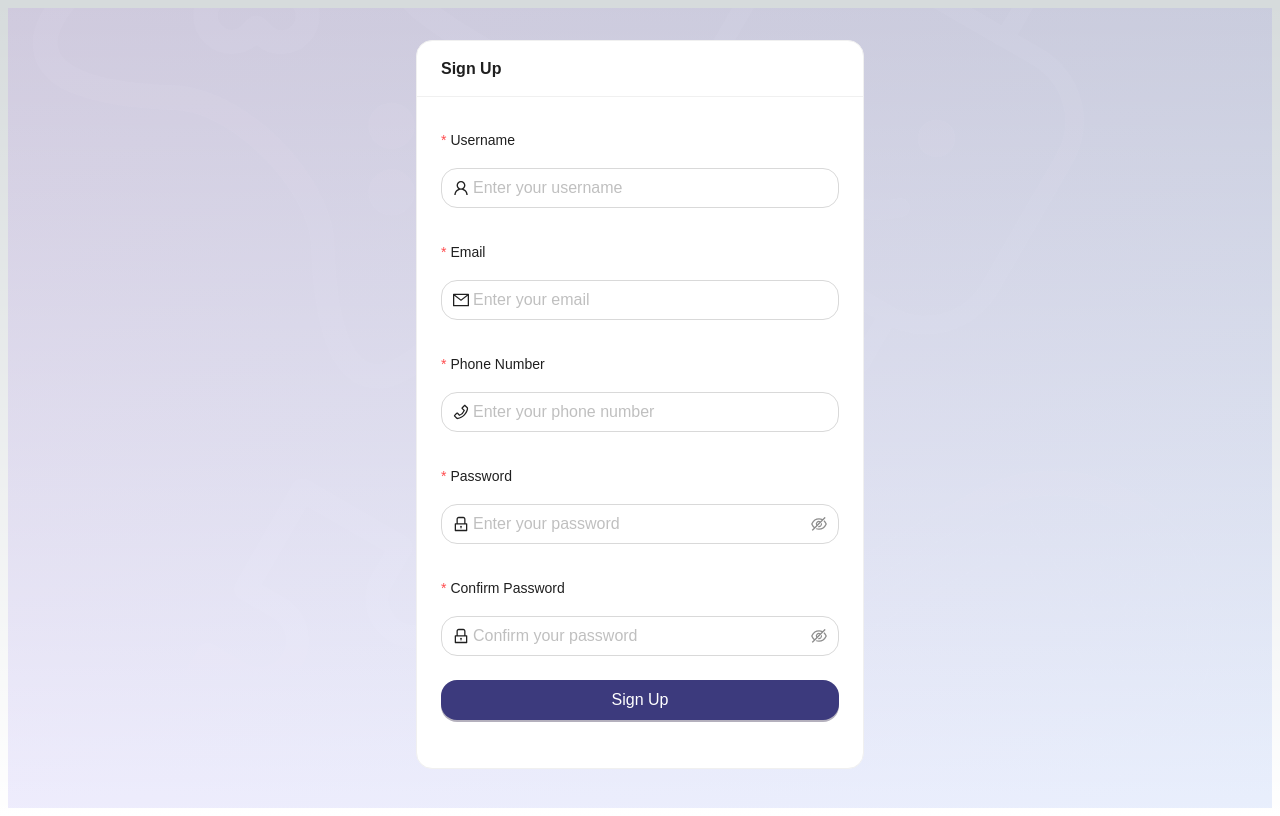
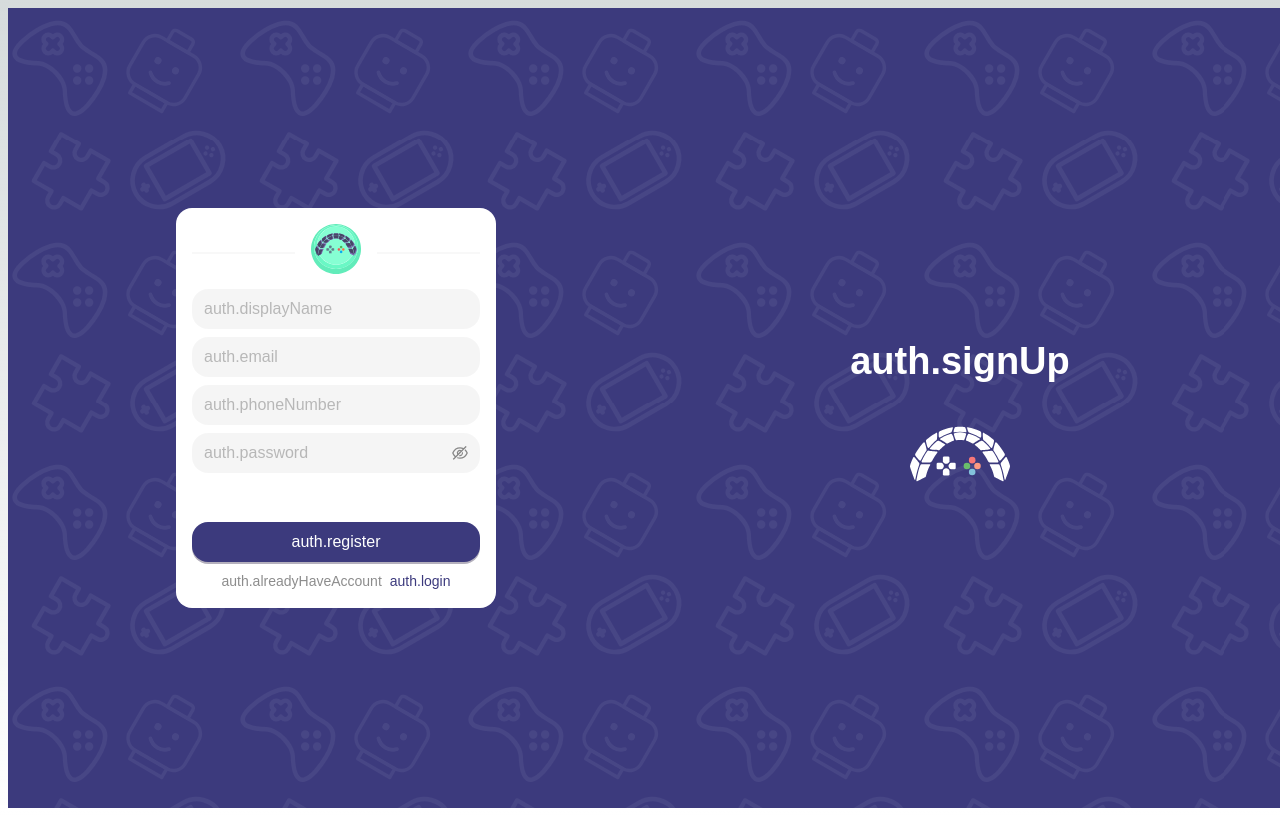
Before and after one commit to CEIT-SSC/em_frontend, a Next.js app in the folder apps/game_craft/: page /en/auth/signup in a window 1280 px wide. Built offline with nearby package versions, Linux system fonts and the light colour scheme; no server answers.

Commit message:
Fix auth pages

```diff
--- a/apps/game_craft/app/[locale]/auth/forgot-password/page.tsx
+++ b/apps/game_craft/app/[locale]/auth/forgot-password/page.tsx
@@ -1,105 +1,169 @@
 'use client'
 
+import { Button, Col, Divider, Flex, Input, Row, theme, Typography } from 'antd'
 import { useState } from 'react'
-import { Button, Form, Input, Card, message, Flex, Result } from 'antd'
-import { MailOutlined } from '@ant-design/icons'
 import { useTranslations } from 'next-intl'
 import { Link } from '@/lib/navigation'
+import Image from 'next/image'
+import { message } from 'antd'
+
+const { useToken } = theme
 
 export default function ForgotPasswordPage() {
+  const { token } = useToken()
+  const t = useTranslations('auth')
+  const [email, setEmail] = useState('')
   const [loading, setLoading] = useState(false)
-  const [emailSent, setEmailSent] = useState(false)
-  const t = useTranslations('app.auth')
+  const [resetSent, setResetSent] = useState(false)
 
-  const onFinish = async (values: { email: string }) => {
+  const handleResetPassword = async () => {
     try {
       setLoading(true)
-      // Simulate API call for forgot password
-      await new Promise(resolve => setTimeout(resolve, 2000))
-      setEmailSent(true)
-      message.success('Password reset email sent!')
-    } catch (error) {
-      console.error('Forgot password error:', error)
-      message.error('Failed to send reset email. Please try again.')
+      // TODO: Implement forgot password API call
+      await new Promise(resolve => setTimeout(resolve, 1000))
+
+      setResetSent(true)
+      message.success('Reset link sent to your email!')
+    } catch (e) {
+      console.error(e)
+      message.error('Failed to send reset link. Please try again.')
     } finally {
       setLoading(false)
     }
   }
 
-  if (emailSent) {
-    return (
-      <Flex
-        align="center"
-        justify="center"
-        style={{
-          minHeight: '80vh',
-          padding: '2rem',
-        }}
-      >
-        <Result
-          status="success"
-          title="Email Sent Successfully!"
-          subTitle="Please check your email for password reset instructions."
-          extra={[
-            <Link key="login" href="/auth/login">
-              <Button type="primary">Back to Login</Button>
-            </Link>
-          ]}
-        />
-      </Flex>
-    )
-  }
+  return (
+    <Flex style={{ padding: '1rem', width: '100%', height: '100%' }}>
+      <Row style={{ height: '100%', width: '100%' }}>
+        <Col
+          span={24}
+          order={2}
+          md={{ span: 12, order: 1 }}
+        >
+          <Flex
+            align="center"
+            justify="center"
+            style={{ width: '100%', height: '100%' }}
+          >
+            {/* Forgot Password Form */}
+            <Flex
+              vertical
+              align="center"
+              justify="space-between"
+              style={{
+                padding: '1rem',
+                borderRadius: token.borderRadius,
+                minWidth: '300px',
+                minHeight: '400px',
+                backgroundColor: token.colorBgBase,
+                width: '25vw',
+                height: '50vh'
+              }}
+            >
+              <Flex
+                vertical
+                align="center"
+                justify="center"
+                gap="small"
+                style={{ width: '100%' }}
+              >
+                <Divider type="horizontal" variant="solid" style={{ margin: 0 }}>
+                  <Image
+                    src="/images/light-3d-bulb.svg"
+                    alt="logo"
+                    width={50}
+                    height={50}
+                  />
+                </Divider>
 
-  return (
-    <Flex
-      align="center"
-      justify="center"
-      style={{
-        minHeight: '80vh',
-        padding: '2rem',
-      }}
-    >
-      <Card title="Forgot Password" className="w-full max-w-md">
-        <Form
-          name="forgot-password"
-          onFinish={onFinish}
-          layout="vertical"
-          size="large"
+                <Typography.Title level={4} style={{ margin: '1rem 0', textAlign: 'center' }}>
+                  {t('resetPassword')}
+                </Typography.Title>
+
+                <Typography.Paragraph style={{ textAlign: 'center', marginBottom: '1rem' }}>
+                  {t('resetPasswordInstructions')}
+                </Typography.Paragraph>
+
+                {!resetSent ? (
+                  <Input
+                    placeholder={t('email')}
+                    size="large"
+                    variant="filled"
+                    value={email}
+                    onChange={(e) => setEmail(e.target.value)}
+                  />
+                ) : (
+                  <Typography.Text type="success" style={{ textAlign: 'center' }}>
+                    {t('resetLinkSent')}
+                  </Typography.Text>
+                )}
+              </Flex>
+
+              <Flex
+                vertical
+                align="center"
+                justify="center"
+                style={{ width: '100%' }}
+                gap="small"
+              >
+                {!resetSent ? (
+                  <Button
+                    type="primary"
+                    size="large"
+                    style={{ width: '100%' }}
+                    loading={loading}
+                    onClick={handleResetPassword}
+                    disabled={!email}
+                  >
+                    {t('sendResetLink')}
+                  </Button>
+                ) : (
+                  <Button
+                    type="default"
+                    size="large"
+                    style={{ width: '100%' }}
+                    onClick={() => setResetSent(false)}
+                  >
+                    {t('sendAnotherLink')}
+                  </Button>
+                )}
+
+                <Flex align="center" justify="center" gap="small">
+                  <Typography.Text type="secondary">
+                    {t('rememberPassword')}
+                  </Typography.Text>
+                  <Link href="/auth/login">
+                    {t('backToLogin')}
+                  </Link>
+                </Flex>
+              </Flex>
+            </Flex>
+          </Flex>
+        </Col>
+        <Col
+          span={0}
+          order={1}
+          md={{ span: 12, order: 2 }}
         >
-          <Form.Item
-            name="email"
-            label="Email"
-            rules={[
-              { required: true, message: 'Please input your email!' },
-              { type: 'email', message: 'Please enter a valid email!' }
-            ]}
+          <Flex
+            vertical
+            align="center"
+            justify="center"
+            style={{ height: '100%', width: '100%' }}
+            gap={1}
           >
-            <Input
-              prefix={<MailOutlined />}
-              placeholder="Enter your email address"
+            <Typography.Title style={{ color: token.colorBgBase, fontWeight: 'bolder' }}>
+              {t('resetPassword')}
+            </Typography.Title>
+            <Image
+              src="/images/dark-3d.svg"
+              alt="logo"
+              width={100}
+              height={100}
             />
-          </Form.Item>
-
-          <Form.Item>
-            <Button
-              type="primary"
-              htmlType="submit"
-              className="w-full"
-              loading={loading}
-            >
-              Send Reset Email
-            </Button>
-          </Form.Item>
-
-          <Form.Item>
-            <Flex justify="center">
-              <Link href="/auth/login">
-                <Button type="link">Back to Login</Button>
-              </Link>
-            </Flex>
-          </Form.Item>
-        </Form>
-      </Card>
+          </Flex>
+        </Col>
+      </Row>
     </Flex>
   )
 }
--- a/apps/game_craft/app/[locale]/auth/layout.tsx
+++ b/apps/game_craft/app/[locale]/auth/layout.tsx
@@ -1,18 +1,28 @@
+'use client'
+
+import { Flex, Layout, theme } from 'antd'
+
+const { useToken } = theme
+
 export default function AuthLayout({
   children,
 }: {
   children: React.ReactNode
 }) {
+  const { token } = useToken()
+
   return (
-    <div
-      className="min-h-screen w-full bg-cover bg-center bg-no-repeat"
-      style={{
-        backgroundImage: "url('/images/pattern.svg')"
-      }}
-    >
-      <div className="min-h-screen w-full bg-gradient-to-br from-purple-600/10 to-blue-600/10">
+    <Flex style={{ width: '100vw', height: '100vh' }}>
+      <Layout
+        style={{
+          height: '100%',
+          width: '100%',
+          backgroundImage: "url('/images/pattern.svg')",
+          backgroundColor: token.colorPrimary
+        }}
+      >
         {children}
-      </div>
-    </div>
+      </Layout>
+    </Flex>
   );
 }
--- a/apps/game_craft/app/[locale]/auth/login/page.tsx
+++ b/apps/game_craft/app/[locale]/auth/login/page.tsx
@@ -1,17 +1,151 @@
-import { Card, Flex } from 'antd'
-import LoginForm from '@/components/LoginForm'
+'use client'
+
+import { Button, Col, Divider, Flex, Input, Row, theme, Typography } from 'antd'
+import { useState } from 'react'
+import { useTranslations } from 'next-intl'
+import { Link } from '@/lib/navigation'
+import Image from 'next/image'
+
+const { useToken } = theme
 
 export default function LoginPage() {
+  const { token } = useToken()
+  const t = useTranslations('auth')
+  const [email, setEmail] = useState('')
+  const [password, setPassword] = useState('')
+  const [loading, setLoading] = useState(false)
+
+  const handleLogin = async () => {
+    try {
+      setLoading(true)
+      // TODO: Implement login API call
+      console.log('Login:', { email, password })
+    } catch (e) {
+      console.error(e)
+    } finally {
+      setLoading(false)
+    }
+  }
+
   return (
+    <Flex style={{ padding: '1rem', width: '100%', height: '100%' }}>
+      <Row style={{ height: '100%', width: '100%' }}>
+        <Col
+          span={24}
+          order={2}
+          md={{ span: 12, order: 1 }}
+        >
           <Flex
             align="center"
             justify="center"
+            style={{ width: '100%', height: '100%' }}
+          >
+            {/* Login Form */}
+            <Flex
+              vertical
+              align="center"
+              justify="space-between"
               style={{
-        minHeight: '80vh',
-        padding: '2rem',
+                padding: '1rem',
+                borderRadius: token.borderRadius,
+                minWidth: '300px',
+                minHeight: '400px',
+                backgroundColor: token.colorBgBase,
+                width: '25vw',
+                height: '50vh'
               }}
             >
-      <LoginForm />
+              <Flex
+                vertical
+                align="center"
+                justify="center"
+                gap="small"
+                style={{ width: '100%' }}
+              >
+                <Divider type="horizontal" variant="solid" style={{ margin: 0 }}>
+                  <Image
+                    src="/images/light-3d-bulb.svg"
+                    alt="logo"
+                    width={50}
+                    height={50}
+                  />
+                </Divider>
+
+                <Input
+                  placeholder={t('email')}
+                  size="large"
+                  variant="filled"
+                  value={email}
+                  onChange={(e) => setEmail(e.target.value)}
+                />
+
+                <Input.Password
+                  placeholder={t('password')}
+                  size="large"
+                  variant="filled"
+                  value={password}
+                  onChange={(e) => setPassword(e.target.value)}
+                />
+
+                <Flex align="center" justify="start" style={{ width: '100%' }}>
+                  <Link href="/auth/forgot-password" style={{ fontSize: 'small' }}>
+                    {t('forgotPassword')}
+                  </Link>
+                </Flex>
+              </Flex>
+
+              <Flex
+                vertical
+                align="center"
+                justify="center"
+                style={{ width: '100%' }}
+                gap="small"
+              >
+                <Button
+                  type="primary"
+                  size="large"
+                  style={{ width: '100%' }}
+                  loading={loading}
+                  onClick={handleLogin}
+                >
+                  {t('login')}
+                </Button>
+                <Flex align="center" justify="center" gap="small">
+                  <Typography.Text type="secondary">
+                    {t('doNotHaveAccount')}
+                  </Typography.Text>
+                  <Link href="/auth/signup">
+                    {t('signUp')}
+                  </Link>
+                </Flex>
+              </Flex>
+            </Flex>
+          </Flex>
+        </Col>
+        <Col
+          span={0}
+          order={1}
+          md={{ span: 12, order: 2 }}
+        >
+          <Flex
+            vertical
+            align="center"
+            justify="center"
+            style={{ height: '100%', width: '100%' }}
+            gap={1}
+          >
+            <Typography.Title style={{ color: token.colorBgBase, fontWeight: 'bolder' }}>
+              {t('login')}
+            </Typography.Title>
+            <Image
+              src="/images/dark-3d.svg"
+              alt="logo"
+              width={100}
+              height={100}
+            />
+          </Flex>
+        </Col>
+      </Row>
     </Flex>
   )
 }
--- a/apps/game_craft/app/[locale]/auth/signup/page.tsx
+++ b/apps/game_craft/app/[locale]/auth/signup/page.tsx
@@ -1,35 +1,29 @@
 'use client'
 
+import { Button, Col, Divider, Flex, Input, Row, theme, Typography } from 'antd'
 import { useState } from 'react'
-import { Button, Form, Input, Card, message, Flex } from 'antd'
-import { UserOutlined, LockOutlined, MailOutlined, PhoneOutlined } from '@ant-design/icons'
 import { useTranslations } from 'next-intl'
-import { useAuth } from '@/components/providers/AuthProvider'
-import { useRouter } from '@/lib/navigation'
-import { register } from '@/lib/api/services/auth'
+import { Link } from '@/lib/navigation'
+import Image from 'next/image'
+import { message } from 'antd'
+
+const { useToken } = theme
 
 export default function SignUpPage() {
+  const { token } = useToken()
+  const t = useTranslations('auth')
+  const [displayName, setDisplayName] = useState('')
+  const [email, setEmail] = useState('')
+  const [phoneNumber, setPhoneNumber] = useState('')
+  const [password, setPassword] = useState('')
   const [loading, setLoading] = useState(false)
-  const t = useTranslations('app.auth')
-  const router = useRouter()
 
-  const onFinish = async (values: {
-    username: string
-    email: string
-    phoneNumber: string
-    password: string
-    confirmPassword: string
-  }) => {
-    if (values.password !== values.confirmPassword) {
-      message.error('Passwords do not match!')
-      return
-    }
-
+  const handleSignUp = async () => {
     try {
       setLoading(true)
-      await register(values.username, values.email, values.phoneNumber, values.password)
+      // TODO: Implement signup API call
+      console.log('SignUp:', { displayName, email, phoneNumber, password })
       message.success('Registration successful! Please login.')
-      router.push('/auth/login')
     } catch (error) {
       console.error('Registration error:', error)
       message.error('Registration failed. Please try again.')
@@ -39,101 +33,134 @@ export default function SignUpPage() {
   }
 
   return (
+    <Flex style={{ width: '100%', height: '100%', padding: '1rem' }}>
+      <Row style={{ height: '100%', width: '100%' }}>
+        <Col
+          span={24}
+          order={2}
+          md={{ span: 12, order: 1 }}
+        >
           <Flex
             align="center"
             justify="center"
+            style={{ width: '100%', height: '100%' }}
+          >
+            {/* SignUp Form */}
+            <Flex
+              vertical
+              align="center"
+              justify="space-between"
               style={{
-        minHeight: '80vh',
-        padding: '2rem',
+                padding: '1rem',
+                borderRadius: token.borderRadius,
+                minWidth: '300px',
+                minHeight: '400px',
+                backgroundColor: token.colorBgBase,
+                width: '25vw',
+                height: '50vh'
               }}
             >
-      <Card title="Sign Up" className="w-full max-w-md">
-        <Form
-          name="signup"
-          onFinish={onFinish}
-          layout="vertical"
+              <Flex
+                vertical
+                align="center"
+                justify="center"
+                gap="small"
+                style={{ width: '100%' }}
+              >
+                <Divider type="horizontal" variant="solid" style={{ margin: 0 }}>
+                  <Image
+                    src="/images/light-3d-bulb.svg"
+                    alt="logo"
+                    width={50}
+                    height={50}
+                  />
+                </Divider>
+
+                <Input
+                  placeholder={t('displayName')}
                   size="large"
+                  variant="filled"
+                  value={displayName}
+                  onChange={(e) => setDisplayName(e.target.value)}
+                />
+
+                <Input
+                  placeholder={t('email')}
+                  size="large"
+                  variant="filled"
+                  value={email}
+                  onChange={(e) => setEmail(e.target.value)}
+                />
+
+                <Input
+                  placeholder={t('phoneNumber')}
+                  size="large"
+                  variant="filled"
+                  value={phoneNumber}
+                  onChange={(e) => setPhoneNumber(e.target.value)}
+                />
+
+                <Input.Password
+                  placeholder={t('password')}
+                  size="large"
+                  variant="filled"
+                  value={password}
+                  onChange={(e) => setPassword(e.target.value)}
+                />
+              </Flex>
+
+              <Flex
+                vertical
+                align="center"
+                justify="center"
+                style={{ width: '100%' }}
+                gap="small"
               >
-          <Form.Item
-            name="username"
-            label="Username"
-            rules={[
-              { required: true, message: 'Please input your username!' },
-              { min: 3, message: 'Username must be at least 3 characters!' }
-            ]}
-          >
-            <Input
-              prefix={<UserOutlined />}
-              placeholder="Enter your username"
-            />
-          </Form.Item>
-
-          <Form.Item
-            name="email"
-            label="Email"
-            rules={[
-              { required: true, message: 'Please input your email!' },
-              { type: 'email', message: 'Please enter a valid email!' }
-            ]}
-          >
-            <Input
-              prefix={<MailOutlined />}
-              placeholder="Enter your email"
-            />
-          </Form.Item>
-
-          <Form.Item
-            name="phoneNumber"
-            label="Phone Number"
-            rules={[
-              { required: true, message: 'Please input your phone number!' }
-            ]}
-          >
-            <Input
-              prefix={<PhoneOutlined />}
-              placeholder="Enter your phone number"
-            />
-          </Form.Item>
-
-          <Form.Item
-            name="password"
-            label="Password"
-            rules={[
-              { required: true, message: 'Please input your password!' },
-              { min: 6, message: 'Password must be at least 6 characters!' }
-            ]}
-          >
-            <Input.Password
-              prefix={<LockOutlined />}
-              placeholder="Enter your password"
-            />
-          </Form.Item>
-
-          <Form.Item
-            name="confirmPassword"
-            label="Confirm Password"
-            rules={[
-              { required: true, message: 'Please confirm your password!' }
-            ]}
-          >
-            <Input.Password
-              prefix={<LockOutlined />}
-              placeholder="Confirm your password"
-            />
-          </Form.Item>
-
-          <Form.Item>
                 <Button
                   type="primary"
-              htmlType="submit"
-              className="w-full"
+                  size="large"
+                  style={{ width: '100%' }}
                   loading={loading}
+                  onClick={handleSignUp}
                 >
-              Sign Up
+                  {t('register')}
                 </Button>
-          </Form.Item>
-        </Form>
-      </Card>
+                <Flex align="center" justify="center" gap="small">
+                  <Typography.Text type="secondary">
+                    {t('alreadyHaveAccount')}
+                  </Typography.Text>
+                  <Link href="/auth/login">
+                    {t('login')}
+                  </Link>
+                </Flex>
+              </Flex>
+            </Flex>
+          </Flex>
+        </Col>
+        <Col
+          span={0}
+          order={1}
+          md={{ span: 12, order: 2 }}
+        >
+          <Flex
+            vertical
+            align="center"
+            justify="center"
+            style={{ height: '100%', width: '100%' }}
+            gap={1}
+          >
+            <Typography.Title style={{ color: token.colorBgBase, fontWeight: 'bolder' }}>
+              {t('signUp')}
+            </Typography.Title>
+            <Image
+              src="/images/dark-3d.svg"
+              alt="logo"
+              width={100}
+              height={100}
+            />
+          </Flex>
+        </Col>
+      </Row>
     </Flex>
   )
 }
--- a/apps/game_craft/messages/en.json
+++ b/apps/game_craft/messages/en.json
@@ -150,7 +150,9 @@
       "sendResetLink": "Send Reset Link",
       "backToLogin": "Back to Login",
       "resetLinkSent": "Reset link has been sent to your email",
-      "resetLinkError": "Failed to send reset link. Please try again."
+      "resetLinkError": "Failed to send reset link. Please try again.",
+      "rememberPassword": "Remember your password?",
+      "sendAnotherLink": "Send Another Link"
     },
     "intro": {
       "title": "GameCraft",
```
Also changed, not shown: apps/game_craft/public/images/dark-3d.svg (added), apps/game_craft/public/images/light-3d-bulb.svg (added). Lines whose indentation alone changed are shown as unchanged.
